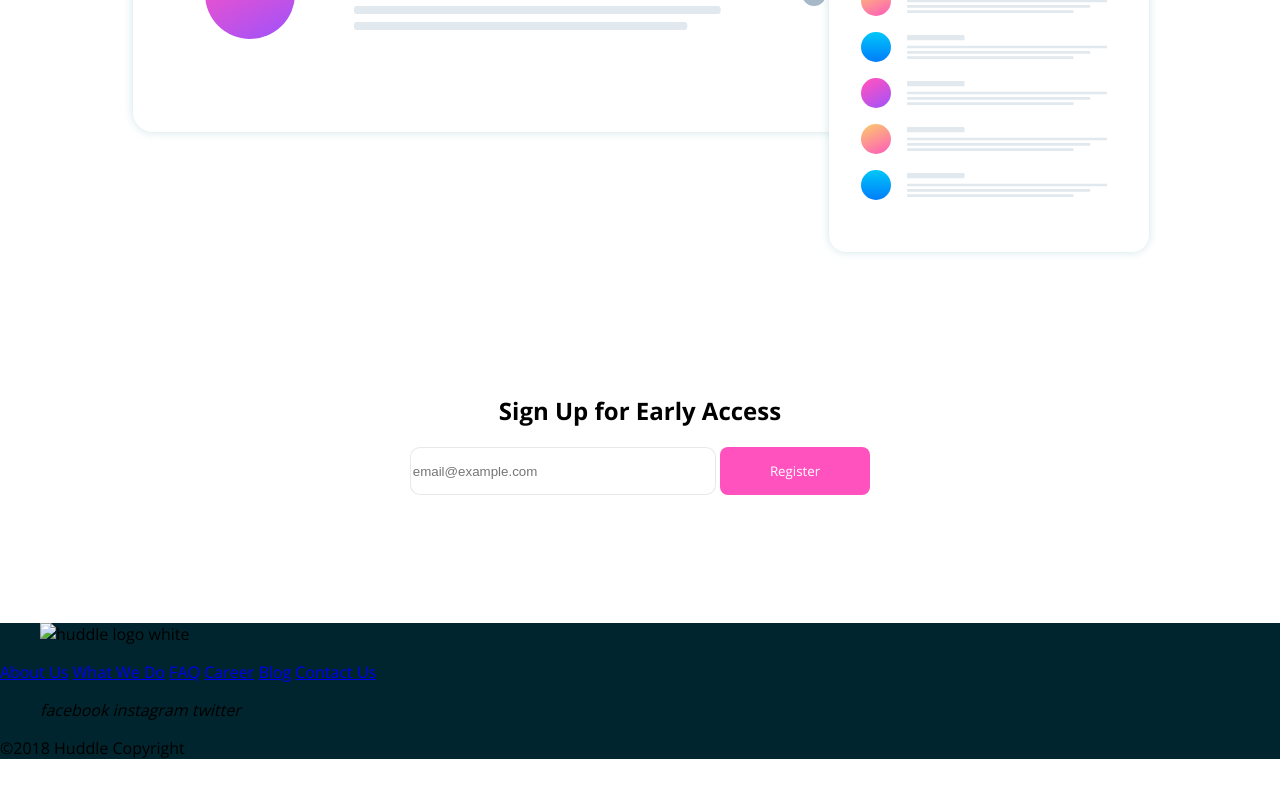
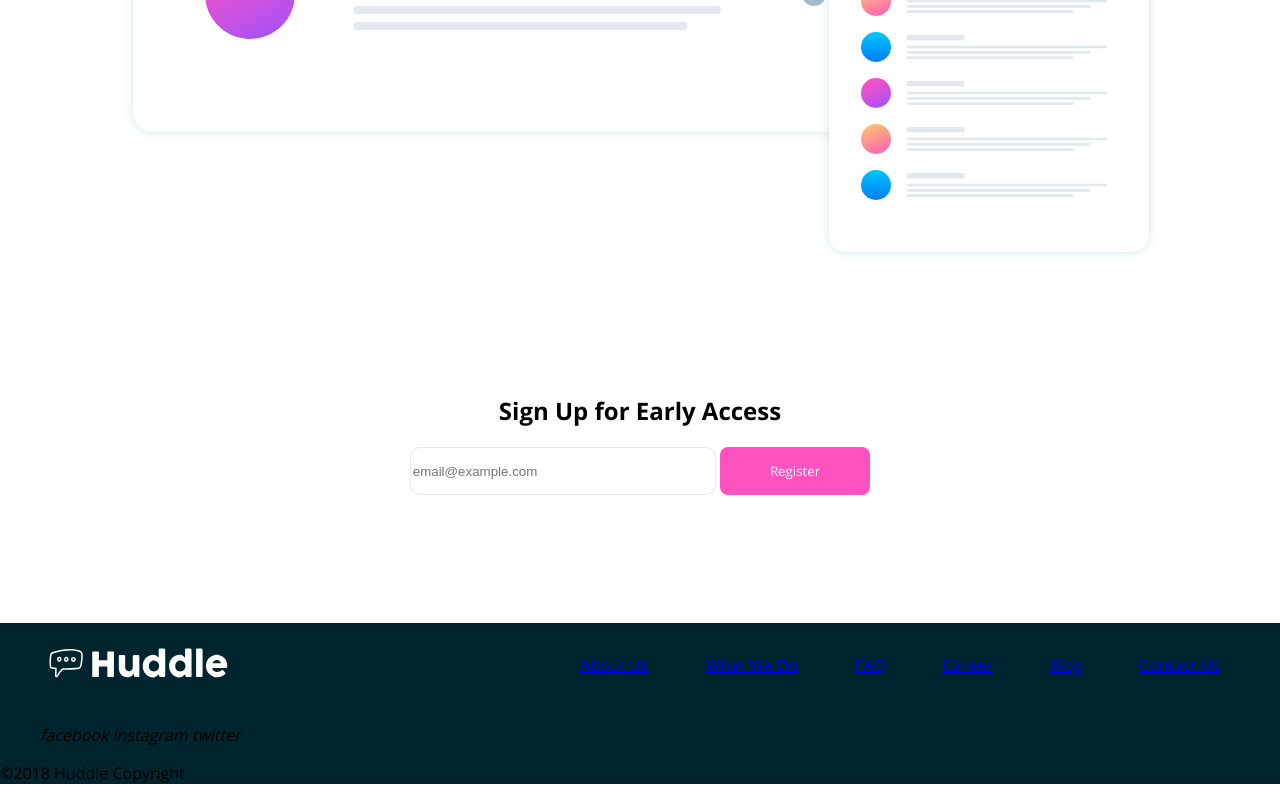
Before and after one commit to leovid2392/Hubble_landing_singlecolumn, a plain HTML site: page index.html in a window 1280 px wide. Shown: the part 797-1597 px from the top of the page. Before the commit the page ends 1572 px from the top, so only its background shows below. Drawn offline with nearby package versions, Linux system fonts and the light colour scheme.

Commit message:
footer_links class style added

```diff
--- a/css/style.css
+++ b/css/style.css
@@ -57,3 +57,23 @@ header img{
 footer{
   background-color: hsl(192, 100%, 9%);
 }
+
+.logo-links{
+  display: flex;
+  justify-content: space-between;
+  align-items: center;
+}
+
+.logo_container{
+  width: 30%;
+}
+.logo_container img{
+  width: 50%;
+}
+
+.footer-links{
+  width: 50%;
+  display: inherit;
+  justify-content: space-between;
+  padding-right: 60px;
+}
--- a/index.html
+++ b/index.html
@@ -26,8 +26,8 @@
     </section>
     <footer>
       <div class="logo-links">
-        <figure>
-          <img src="images/logo_whitw.svg" alt="huddle logo white"/>
+        <figure class="logo_container">
+          <img src="images/logo_white.svg" alt="huddle logo white"/>
         </figure>
         <div class="footer-links">
           <a href="#">About Us</a>
```
